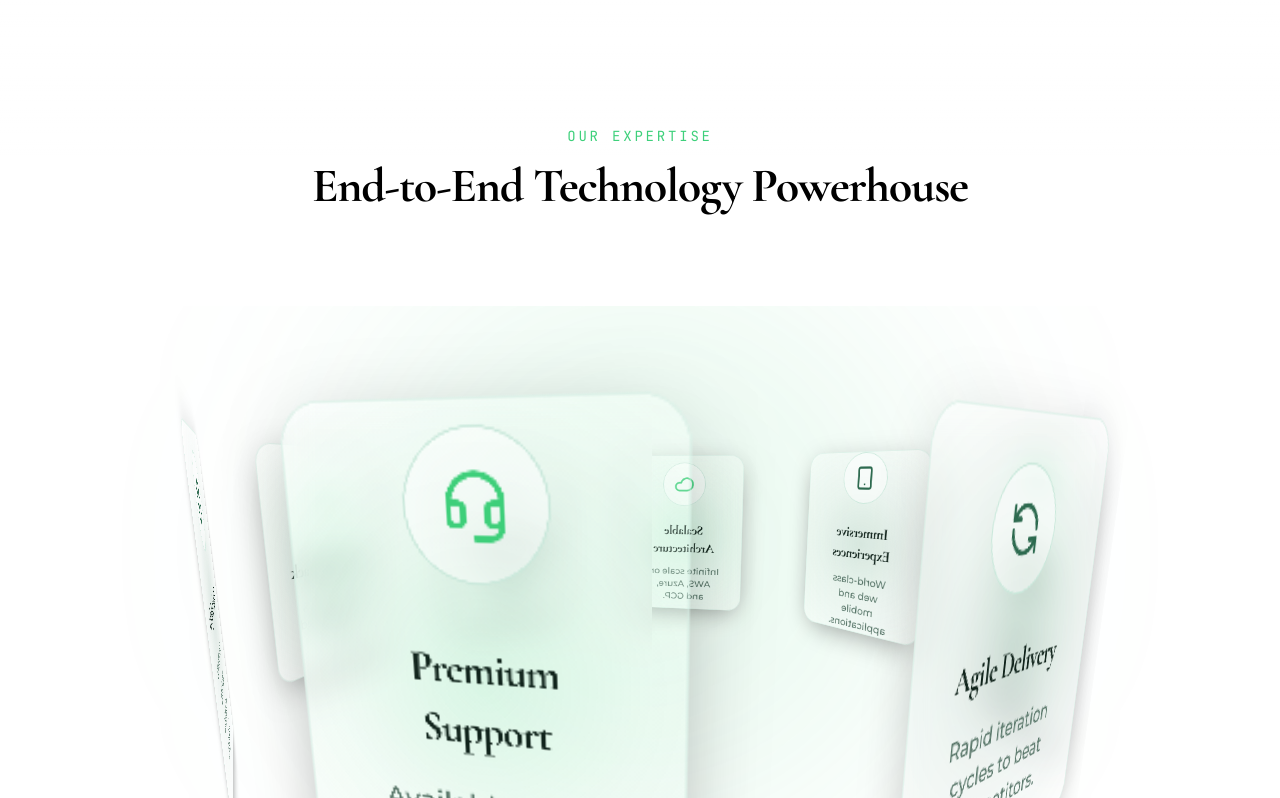
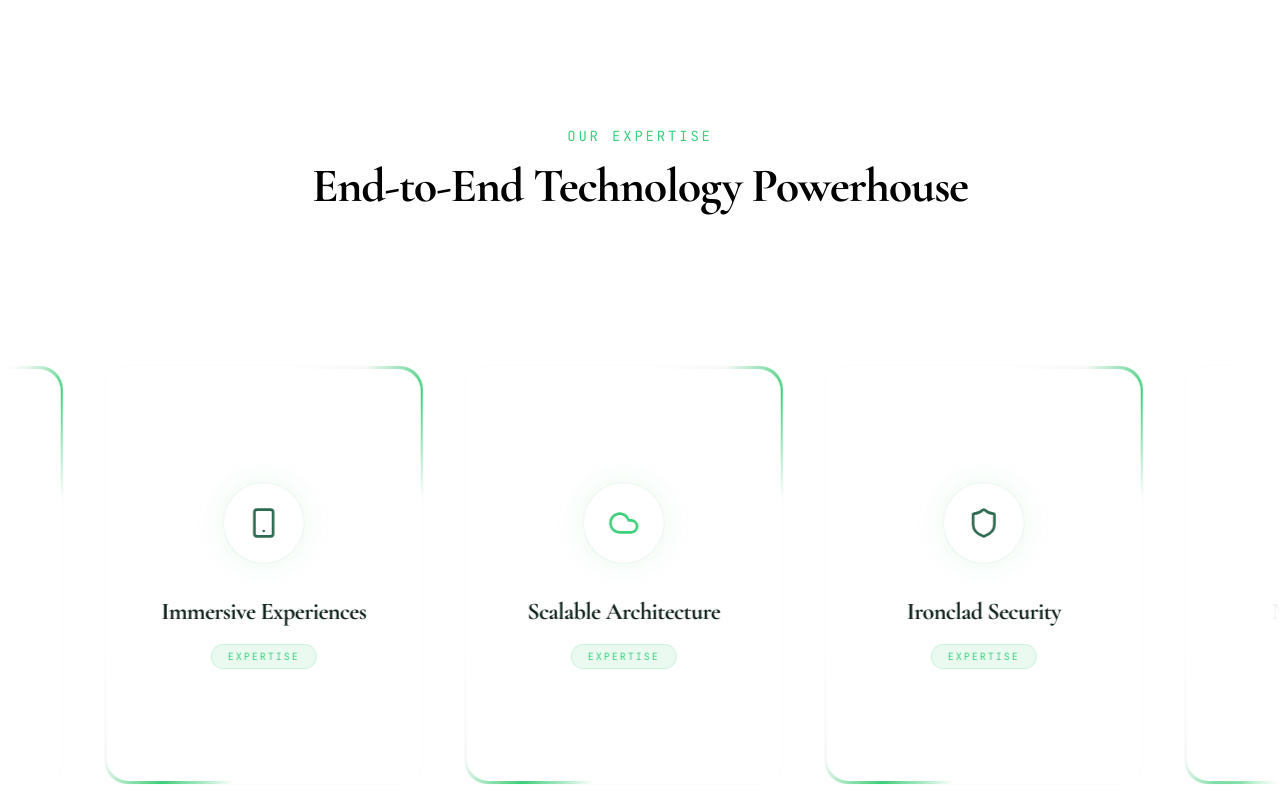
Before and after one commit to NishanRosary/AN-ERA, a React (Create React App) app in the folder frontend/: page / in a window 1280 px wide. Shown: the part 802-1600 px from the top of the page. Built offline with nearby package versions, Linux system fonts and the light colour scheme.

Commit message:
Refined the UI for feature section

```diff
--- a/frontend/src/App.js
+++ b/frontend/src/App.js
@@ -146,13 +146,15 @@ function App() {
         {/* FEATURES SECTION */}
         <section className="relative py-32 z-10 w-full" id="services">
           <div className="absolute inset-x-0 top-0 h-40 bg-gradient-to-b from-background to-transparent pointer-events-none" />
-          <div className="max-w-7xl mx-auto px-4 sm:px-6 lg:px-8 relative">
-            <div className="text-center mb-24 relative">
+          <div className="max-w-7xl mx-auto px-4 sm:px-6 lg:px-8 relative mb-20">
+            <div className="text-center relative">
               <h2 className="text-sm font-mono tracking-[0.2em] text-accent uppercase mb-4">Our Expertise</h2>
               <h3 className="text-4xl md:text-5xl font-heading font-bold text-black dark:text-white">End-to-End Technology Powerhouse</h3>
             </div>
+          </div>
 
-            <Features />
+          <div className="w-full relative px-0">
+             <Features />
           </div>
           <div className="absolute inset-x-0 bottom-0 h-40 bg-gradient-to-t from-background to-transparent pointer-events-none" />
         </section>
--- a/frontend/src/components/Features.css
+++ b/frontend/src/components/Features.css
@@ -1,104 +1,155 @@
 .wrapper-3d {
   width: 100%;
-  height: 600px;
+  height: 650px;
   position: relative;
-  text-align: center;
   display: flex;
   align-items: center;
   justify-content: center;
-  overflow: hidden; /* Prevent horizontal scroll on mobile */
-  perspective: 1500px;
+  overflow: hidden;
+  perspective: 2000px;
 }
 
-.inner-3d {
-  --w: 180px;
-  --h: 240px;
-  --translateZ: 350px;
-  --rotateX: -10deg;
-  --perspective: 1000px;
+.marquee-3d {
+  width: 100%;
+  overflow: visible;
   position: relative;
-  width: var(--w);
-  height: var(--h);
-  z-index: 2;
+  display: flex;
+  align-items: center;
+  mask-image: linear-gradient(to right,
+      transparent 0%,
+      #fffdfd 5%,
+      rgb(7, 193, 140) 95%,
+      transparent 100%);
+  -webkit-mask-image: linear-gradient(to right,
+      transparent 0%,
+      rgb(255, 251, 251) 5%,
+      rgb(10, 196, 159) 95%,
+      transparent 100%);
+}
+
+.inner-marquee-3d {
+  display: flex;
+  gap: 40px;
+  padding: 60px 0;
+  width: max-content;
+  animation: scroll-left-to-right 45s linear infinite;
   transform-style: preserve-3d;
-  transform: perspective(var(--perspective)) rotateX(var(--rotateX));
-  animation: rotating-3d 30s linear infinite;
+}
+
+@keyframes scroll-left-to-right {
+  0% {
+    transform: translateX(-50%);
+  }
+
+  100% {
+    transform: translateX(0);
+  }
+}
+
+.card-3d {
+  flex: 0 0 320px;
+  height: 420px;
+  perspective: 1000px;
+  overflow: visible;
+}
+
+.flip-content {
+  width: 100%;
+  height: 100%;
+  transform-style: preserve-3d;
+  transition: transform 0.6s cubic-bezier(0.4, 0, 0.2, 1);
+  position: relative;
+}
+
+.card-3d:hover .flip-content {
+  transform: rotateY(180deg);
+}
+
+.flip-front-side,
+.flip-back-side {
+  position: absolute;
+  inset: 0;
+  width: 100%;
+  height: 100%;
+  backface-visibility: hidden;
+  -webkit-backface-visibility: hidden;
+  border-radius: 24px;
+  overflow: hidden;
+  display: flex;
+  align-items: center;
+  justify-content: center;
+}
+
+/* Initial visible side */
+.flip-back-side {
+  background-color: hsl(var(--card));
+  border: 1px solid hsl(var(--border) / 0.1);
+}
+
+/* Rotating gradient light effect */
+.flip-back-side::before {
+  position: absolute;
+  content: '';
+  display: block;
+  width: 180px;
+  height: 200%;
+  background: linear-gradient(90deg,
+      transparent,
+      #f6f9f7,
+      #3ecf7a,
+      transparent);
+  animation: rotation_light 6s infinite linear;
+  z-index: 0;
+}
+
+@keyframes rotation_light {
+  0% {
+    transform: rotateZ(0deg);
+  }
+
+  100% {
+    transform: rotateZ(360deg);
+  }
+}
+
+.flip-overlay {
+  position: absolute;
+  width: 98.5%;
+  height: 98.8%;
+  border-radius: 22px;
+  z-index: 10;
+  overflow: hidden;
+}
+
+/* Flipped side (shows description) */
+.flip-front-side {
+  transform: rotateY(180deg);
+  background-color: hsl(var(--card));
+  border: 1px solid rgba(62, 207, 122, 0.3);
+}
+
+.inner-marquee-3d:hover {
+  animation-play-state: paused;
 }
 
 @media (max-width: 768px) {
-  .inner-3d {
-    --w: 120px;
-    --h: 180px;
-    --translateZ: 220px;
+  .card-3d {
+    flex: 0 0 260px;
+    height: 360px;
   }
+
+  .wrapper-3d {
+    height: 550px;
+  }
+}
+
+@media (max-width: 480px) {
+  .card-3d {
+    flex: 0 0 220px;
+    height: 320px;
+  }
+
   .wrapper-3d {
     height: 450px;
   }
 }
-
-@media (max-width: 480px) {
-  .inner-3d {
-    --w: 100px;
-    --h: 150px;
-    --translateZ: 180px;
-  }
-  .wrapper-3d {
-    height: 400px;
-  }
-}
-
-@keyframes rotating-3d {
-  from {
-    transform: perspective(var(--perspective)) rotateX(var(--rotateX)) rotateY(0);
-  }
-  to {
-    transform: perspective(var(--perspective)) rotateX(var(--rotateX)) rotateY(1turn);
-  }
-}
-
-.card-3d {
-  position: absolute;
-  inset: 0;
-  border: 1px solid hsl(var(--border) / 0.5);
-  border-radius: 20px;
-  overflow: hidden;
-  transform: rotateY(calc((360deg / var(--quantity)) * var(--index))) translateZ(var(--translateZ));
-  background: hsl(var(--card) / 0.2);
-  backdrop-filter: blur(16px);
-  -webkit-backdrop-filter: blur(16px);
-  display: flex;
-  flex-direction: column;
-  align-items: center;
-  justify-content: center;
-  padding: 24px;
-  transition: all 0.6s cubic-bezier(0.16, 1, 0.3, 1);
-  box-shadow: 0 10px 40px -10px rgba(0, 0, 0, 0.4);
-}
-
-.card-3d:hover {
-  border-color: rgba(var(--color-card), 0.8);
-  background: hsl(var(--card) / 0.3);
-  box-shadow: 0 0 50px -10px rgba(var(--color-card), 0.4);
-  transform: rotateY(calc((360deg / var(--quantity)) * var(--index))) translateZ(calc(var(--translateZ) + 30px));
-}
-
-.img-bg {
-  position: absolute;
-  inset: 0;
-  z-index: -1;
-  background: radial-gradient(
-      circle at center,
-      rgba(var(--color-card), 0.15) 0%,
-      rgba(var(--color-card), 0.05) 50%,
-      transparent 100%
-    );
-}
-
-.card-content {
-  position: relative;
-  z-index: 1;
-  display: flex;
-  flex-direction: column;
-  align-items: center;
-  text-align: center;
-}
--- a/frontend/src/components/Features.js
+++ b/frontend/src/components/Features.js
@@ -64,38 +64,61 @@ export function Features() {
         },
     ];
 
+    // Duplicate features for seamless loop
+    const displayFeatures = [...features, ...features];
+
     return (
         <div className="wrapper-3d pt-20 pb-40">
-            <div className="inner-3d" style={{ "--quantity": features.length }}>
-                {features.map((feature, index) => (
+            <div className="marquee-3d">
+                <div className="inner-marquee-3d">
+                    {displayFeatures.map((feature, index) => (
                         <div
                             key={index}
                             className="card-3d group"
                             style={{
-                            "--index": index,
                                 "--color-card": feature.color,
                             }}
                         >
-                        <div className="img-bg" />
-                        <div className="card-content">
+                            <div className="flip-content">
+                                {/* The "back" side in CSS is visible first */}
+                                <div className="flip-back-side">
+                                    <div className="flip-overlay bg-card group-hover:bg-primary/[0.03] dark:group-hover:bg-primary/[0.08] flex flex-col items-center justify-center p-8 text-center transition-colors duration-500">
                                         <div
-                                className="mb-6 p-4 rounded-full bg-background/50 border border-border group-hover:border-accent group-hover:text-accent transition-all duration-300 dark:shadow-[0_0_20px_rgba(62,207,122,0.2)]"
+                                            className="mb-8 p-6 rounded-full bg-background/50 border border-border/40 group-hover:scale-110 transition-transform duration-500 shadow-[0_0_30px_rgba(62,207,122,0.1)]"
                                             style={{ color: `rgb(${feature.color})` }}
                                         >
                                             {feature.icon}
                                         </div>
-                            <h3 className="text-lg md:text-xl font-heading font-bold mb-3 text-foreground tracking-tight">
+                                        <h3 className="text-xl md:text-2xl font-heading font-bold text-foreground tracking-tight">
                                             {feature.title}
                                         </h3>
-                            <p className="text-xs md:text-sm text-center text-muted-foreground font-medium leading-relaxed px-2">
+                                        <div className="mt-4 px-4 py-1 rounded-full bg-accent/10 border border-accent/20 text-[10px] font-mono text-accent uppercase tracking-[0.2em]">
+                                            Expertise
+                                        </div>
+                                    </div>
+                                </div>
+
+                                {/* The "front" side in CSS shows on hover */}
+                                <div className="flip-front-side">
+                                    <div className="flip-overlay bg-card group-hover:bg-primary/[0.05] dark:group-hover:bg-primary/[0.1] flex flex-col items-center justify-center p-8 text-center transition-colors duration-500">
+                                        <h3 className="text-lg font-heading font-bold mb-4 text-accent uppercase tracking-wider">
+                                            {feature.title}
+                                        </h3>
+                                        <p className="text-sm md:text-base text-muted-foreground font-medium leading-relaxed">
                                             {feature.description}
                                         </p>
+                                        <div className="mt-8 flex gap-2">
+                                            <div className="w-2 h-2 rounded-full bg-accent animate-pulse" />
+                                            <div className="w-2 h-2 rounded-full bg-accent/60 animate-pulse delay-75" />
+                                            <div className="w-2 h-2 rounded-full bg-accent/30 animate-pulse delay-150" />
+                                        </div>
+                                    </div>
+                                </div>
                             </div>
                         </div>
                     ))}
                 </div>
-            {/* Added a subtle glow effect behind the carousel */}
-            <div className="absolute top-[40%] left-1/2 -translate-x-1/2 -translate-y-1/2 w-[600px] h-[600px] bg-accent/10 blur-[120px] rounded-full pointer-events-none -z-10" />
+            </div>
         </div>
     );
 }
```
Lines whose indentation alone changed are shown as unchanged.
